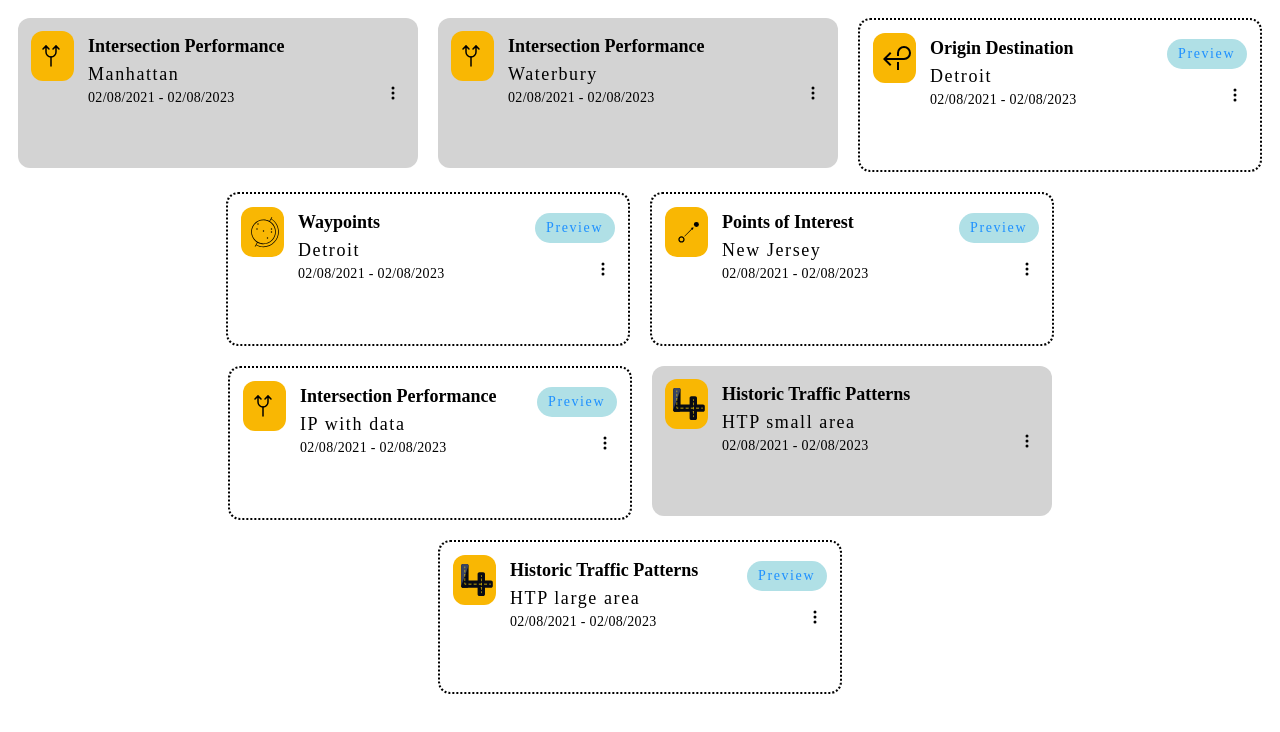
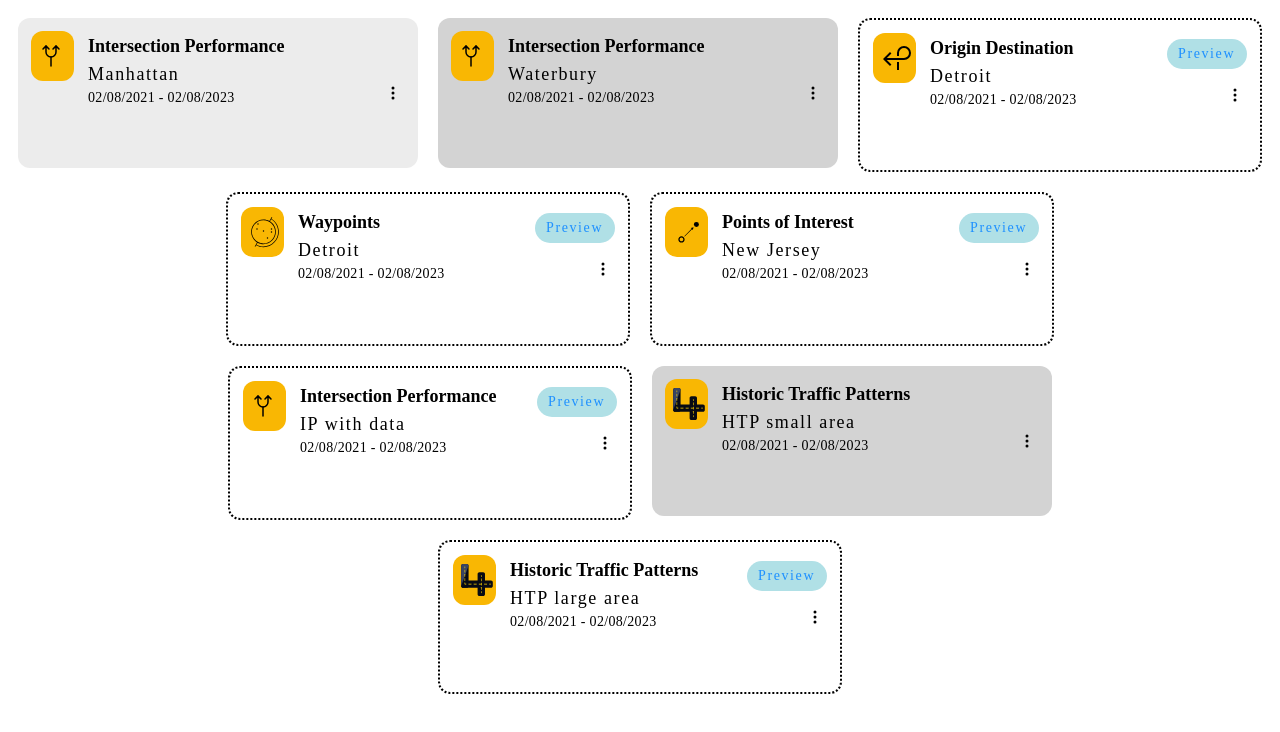
Before and after one commit to lukanogaj/product-cards, a plain HTML site: page index.html in a window 1280 px wide. In both pictures the pointer is over the element 218 px from the left and 93 px from the top of the page. Drawn offline with Linux system fonts and the light colour scheme.

Commit message:
cssrefactor

```diff
--- a/cards.css
+++ b/cards.css
@@ -32,6 +32,11 @@ body {
   margin: 10px;
   border: 2px dotted #000000;
   border-radius: 12px;
+  transition-duration: 1s;
+}
+
+.card:hover {
+  background-color: #ececec;
 }
 /* The paragraph and heading */
 .card-text {
```
